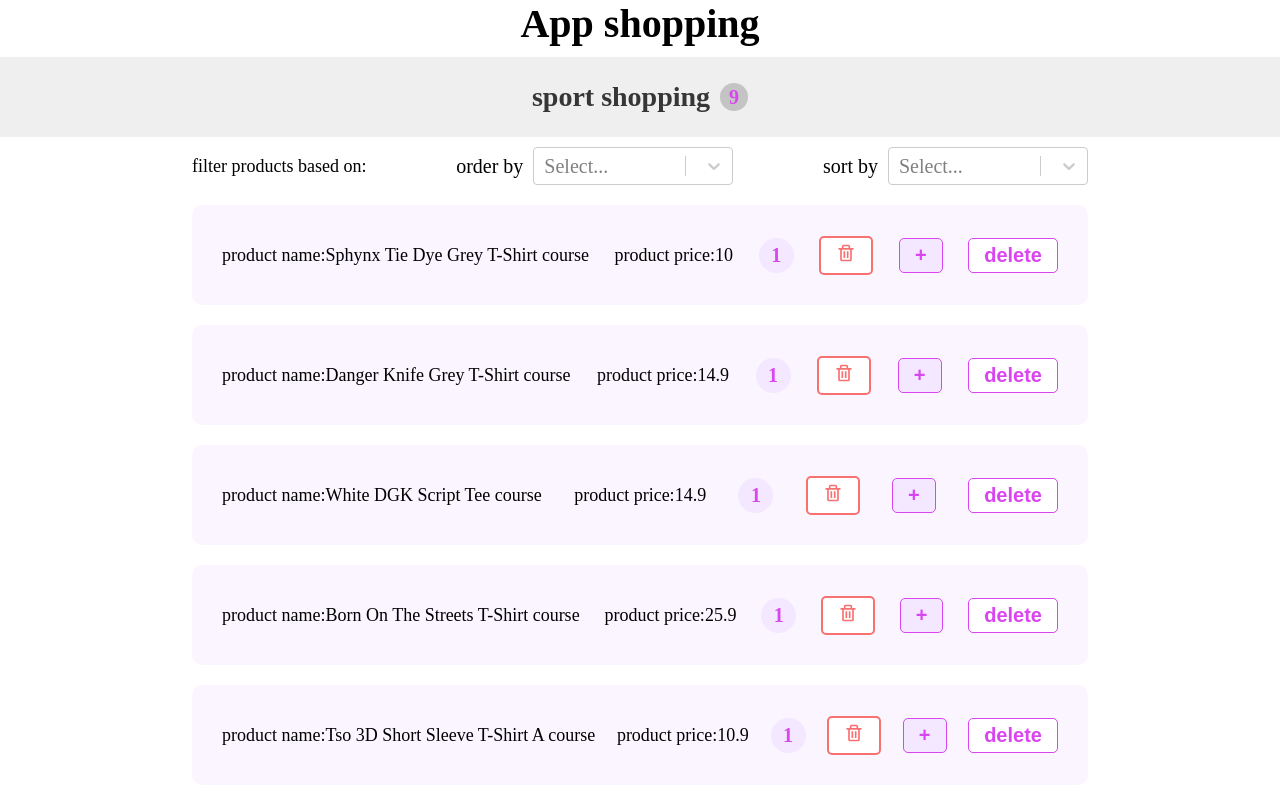
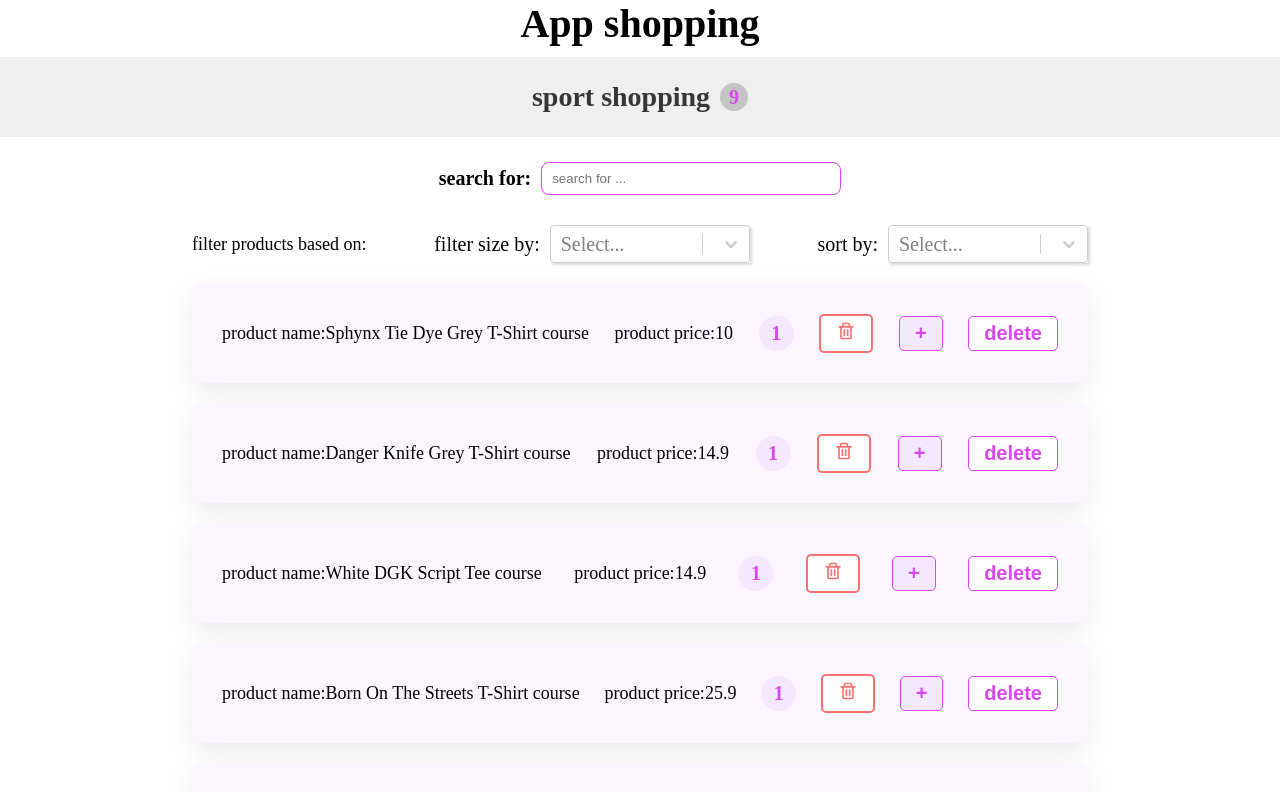
Before and after one commit to MiaadEstakhri/ProductList_React, a React (Create React App) app: page / in a window 1280 px wide. Shown: the top 792 px of the page. Built offline with nearby package versions, Linux system fonts and the light colour scheme.

Commit message:
product list

```diff
--- a/src/App.css
+++ b/src/App.css
@@ -1,8 +1,8 @@
-.container{
+.container {
   display: flex;
   flex-direction: column;
   /* justify-content: center; */
-    align-items:center;
+  align-items: center;
   min-height: 100vh;
   width: 100%;
   background: #fff;
--- a/src/App.js
+++ b/src/App.js
@@ -13,7 +13,7 @@ const App = () => {
       <ProductsProvider>
         <h1>App shopping</h1>
         <NavBar />
-        <Filter/>
+        <Filter />
         <ProductList />
       </ProductsProvider>
     </>
--- /dev/null
+++ b/src/common/SearchBar/SearchBar.js
@@ -0,0 +1,28 @@
+import { useState } from "react";
+import { useProductsActions } from "../../components/Providers/ProductsProvider";
+import style from "./searchBar.module.css";
+
+const SearchBar = ({ filter }) => {
+  const dispatch = useProductsActions();
+  const [value, setValue] = useState("");
+
+  const changeHandler = (e) => {
+    // console.log(e.target.value);
+    dispatch({ type: "filter", selectedOptions: filter });
+    dispatch({ type: "search", event: e });
+    setValue(e.target.value);
+  };
+  return (
+    <div className={style.formContainer}>
+      <span>search for:</span>
+      <input
+        type="text"
+        value={value}
+        onChange={changeHandler}
+        placeholder="search for ..."
+      />
+    </div>
+  );
+};
+
+export default SearchBar;
--- /dev/null
+++ b/src/common/SearchBar/searchBar.module.css
@@ -0,0 +1,26 @@
+.formContainer {
+  display: flex;
+  align-items: center;
+  justify-content: center;
+  width: 100%;
+  margin: 1.5rem 0 3rem 0;
+}
+
+.formContainer input {
+  outline: none;
+  padding: 0.8rem 1rem;
+  border-radius: 8px;
+  border: 1px solid #d946ef;
+  width: 30rem;
+  margin-left: 1rem;
+  box-shadow: rgba(0, 0, 0, 0.04) 0px 3px 5px;
+}
+
+.formContainer input:focus {
+  border: 2px solid #d946ef;
+}
+
+.formContainer span {
+  font-size: 2rem;
+  font-weight: bold;
+}
--- /dev/null
+++ b/src/common/Select/SelectComponent.js
@@ -0,0 +1,14 @@
+import Select from "react-select";
+import styles from "./select.module.css";
+
+const SelectComponent = ({ title, ...rest }) => {
+  console.log(rest);
+  return (
+    <div className={styles.selectedContainer}>
+      <span>{title}</span>
+      <Select {...rest} className={styles.select} />
+    </div>
+  );
+};
+
+export default SelectComponent;
--- /dev/null
+++ b/src/common/Select/select.module.css
@@ -0,0 +1,16 @@
+.selectedContainer {
+  display: flex;
+  align-items: center;
+  justify-content: center;
+}
+
+.selectedContainer span {
+  display: block;
+  margin-right: 1rem;
+}
+
+.select {
+  width: 20rem;
+  color: #d946ef;
+  box-shadow: rgba(0, 0, 0, 0.15) 1.95px 1.95px 2.6px;
+}
--- a/src/components/Filter/Filter.js
+++ b/src/components/Filter/Filter.js
@@ -1,9 +1,10 @@
 import React, { useState } from "react";
-import Select from "react-select";
-import style from "./filter.module.css";
+import styles from "./filter.module.css";
 import { useProductsActions } from "../Providers/ProductsProvider";
+import SelectComponent from "../../common/Select/SelectComponent";
+import SearchBar from "../../common/SearchBar/SearchBar";
 
-const options = [
+const filterOptions = [
   { value: "", label: "All" },
   { value: "XS", label: "XS" },
   { value: "S", label: "S" },
@@ -20,13 +21,13 @@ const sortOptions = [
 
 const Filter = () => {
   const dispatch = useProductsActions();
-  const [value, setValue] = useState("");
+  const [filter, setFilter] = useState("");
   const [sort, setSort] = useState("");
 
   const filterHandler = (selectedOptions) => {
     dispatch({ type: "filter", selectedOptions });
-    dispatch({ type: "sort", selectedOptions:sort });
-    setValue(selectedOptions);
+    dispatch({ type: "sort", selectedOptions: sort });
+    setFilter(selectedOptions);
   };
 
   const sortHandler = (selectedOptions) => {
@@ -35,27 +36,24 @@ const Filter = () => {
   };
 
   return (
-    <div className={style.filter}>
-      <p>filter products based on:</p>
-      <div className={style.selectedContainer}>
-        <span>order by</span>
-        <Select
-          value={value}
+    <section>
+      <SearchBar filter={filter} />
+      <div className={styles.filter}>
+        <p>filter products based on:</p>
+        <SelectComponent
+          title="filter size by:"
+          value={filter}
           onChange={filterHandler}
-          options={options}
-          className={style.select}
+          options={filterOptions}
         />
-      </div>
-      <div className={style.selectedContainer}>
-        <span>sort by</span>
-        <Select
+        <SelectComponent
+          title="sort by:"
           value={sort}
           onChange={sortHandler}
           options={sortOptions}
-          className={style.select}
         />
       </div>
-    </div>
+    </section>
   );
 };
 
--- a/src/components/Filter/filter.module.css
+++ b/src/components/Filter/filter.module.css
@@ -1,23 +1,6 @@
-.filter{
-    display: flex;
-    align-items: center;
-    justify-content: space-between;
-    width: 70vw;
-
+.filter {
+  display: flex;
+  align-items: center;
+  justify-content: space-between;
+  width: 70vw;
 }
-
-.selectedContainer{
-    display: flex;
-    align-items: center;
-    justify-content: center;
-}
-
-.selectedContainer span{
-    display: block;
-    margin-right: 1rem;
-}
-
-.select{
-    width: 20rem;
-    color: #d946ef;
-}
--- a/src/components/NavBar/navBar.module.css
+++ b/src/components/NavBar/navBar.module.css
@@ -9,12 +9,12 @@
   align-items: center;
 }
 
-.navBar h2{
+.navBar h2 {
   font-size: 2.8rem;
   color: #131212d6;
 }
 
-.navBar span{
+.navBar span {
   margin-left: 10px;
   width: 28px;
   height: 28px;
--- a/src/components/Products/product.module.css
+++ b/src/components/Products/product.module.css
@@ -1,18 +1,18 @@
-
-.product{
+.product {
   display: flex;
   align-items: center;
   justify-content: space-between;
-    margin:  2rem;
+  margin: 2rem;
   width: 70vw;
   height: 100px;
   background-color: #faf5ff;
   border-radius: 10px;
   padding: 2rem 3rem;
+  box-shadow: rgba(149, 157, 165, 0.2) 0px 8px 24px;
 }
 
-.button{
-    padding: .5rem 1.5rem;
+.button {
+  padding: 0.5rem 1.5rem;
   background-color: #fff;
   color: #d946ef;
   border: 1px solid #d946ef;
@@ -20,11 +20,11 @@
   outline: none;
   font-weight: bold;
 }
-.inc{
+.inc {
   background-color: #f3e8ff;
 }
 
-.value{
+.value {
   display: flex;
   align-items: center;
   justify-content: center;
@@ -37,21 +37,19 @@
   font-weight: bold;
 }
 
-.input{
+.input {
   outline: none;
-    padding: .8rem 1.5rem;
+  padding: 0.8rem 1.5rem;
   border-radius: 8px;
   border: 1px solid #d946ef;
-    text-overflow:inherit;
-
+  text-overflow: inherit;
 }
 
-.input:focus{
+.input:focus {
   border: 2px solid #d946ef;
-
 }
 
-.remove{
+.remove {
   border: 2px solid #f87171;
   color: #f87171;
 }
--- a/src/components/Providers/ProductsProvider.js
+++ b/src/components/Providers/ProductsProvider.js
@@ -66,6 +66,17 @@ const reducer = (state, action) => {
         return _.orderBy(products, ["price"], ["desc"]);
       }
     }
+    case "search": {
+      const value = action.event.target.value;
+      if (value === "") {
+        return state;
+      } else {
+        const filteredProducts = state.filter((p) =>
+          p.title.toLowerCase().includes(value.toLowerCase())
+        );
+        return filteredProducts;
+      }
+    }
 
     default:
       return state;
```
Also changed, not shown: src/index.css (+5 -4 lines). Lines whose indentation alone changed are shown as unchanged.
